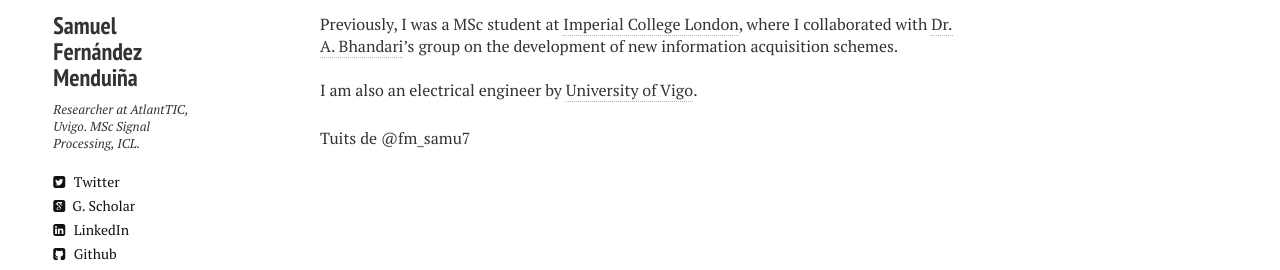
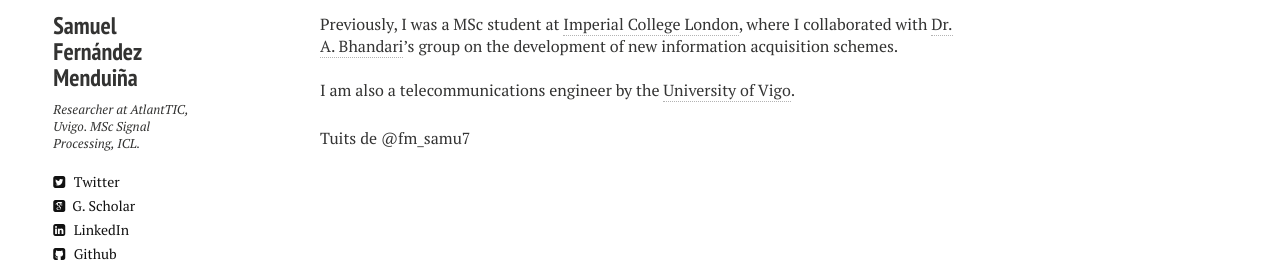
Before and after one commit to sf219/sfweb, a Jekyll site: the page built from index.md, in a window 1280 px wide. Shown: the part 496-766 px from the top of the page. Built offline with Jekyll 4.4.1, drawn with Linux system fonts in a browser that asks for light colours; nearby versions of some CDN libraries; comment, search, counter and statistics services are not loaded.

Commit message:
Update index.md

```diff
--- a/index.md
+++ b/index.md
@@ -14,4 +14,4 @@ Previously, I was a MSc student at <a href="http://www.vision.ee.ethz.ch/index.e
 on the development of new information acquisition schemes.
 
 <br />
-I am also an electrical engineer by <a href="http://www.upc.edu" target="_blank">University of Vigo</a>.
+I am also a telecommunications engineer by the <a href="http://www.upc.edu" target="_blank">University of Vigo</a>.
```
